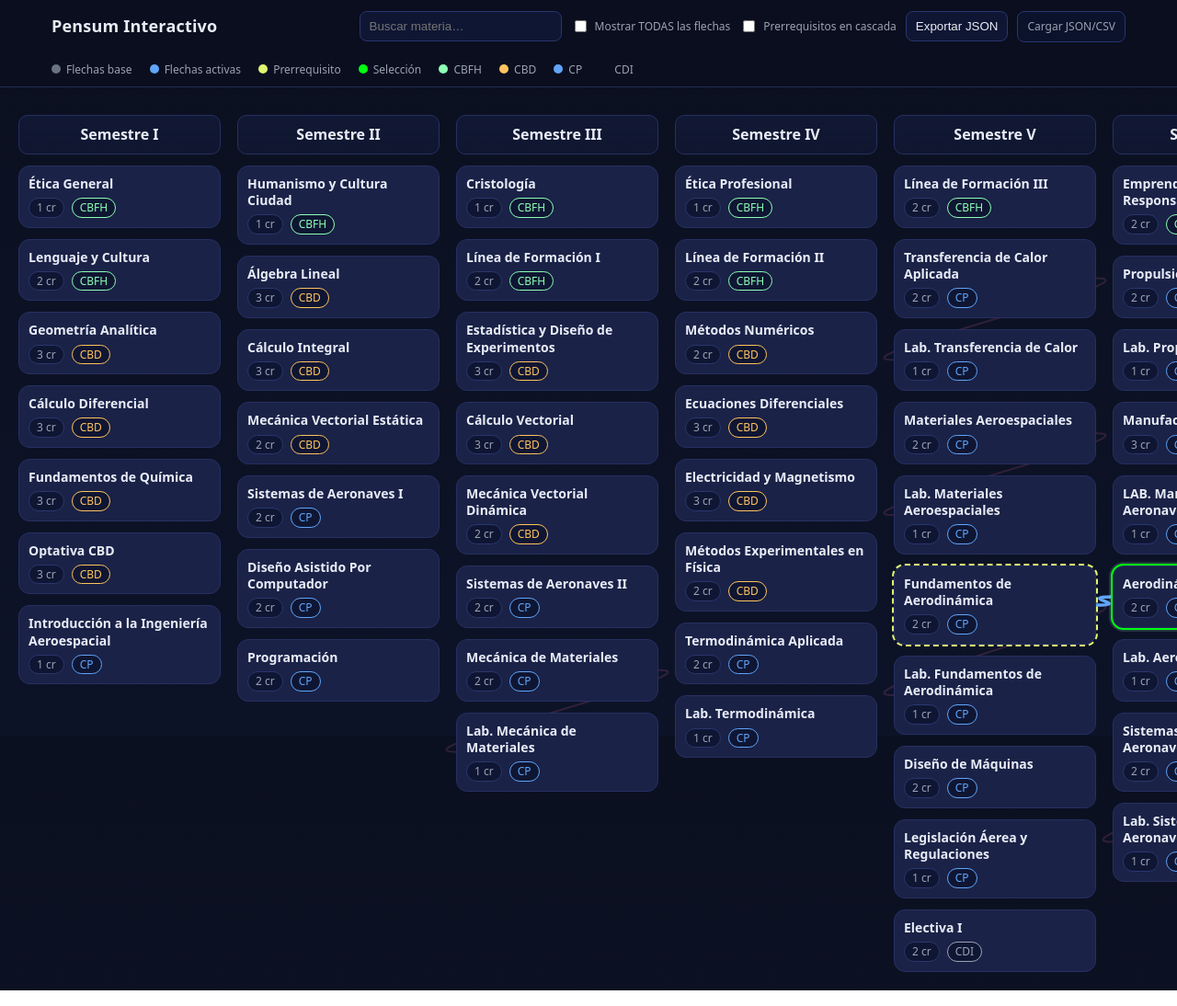
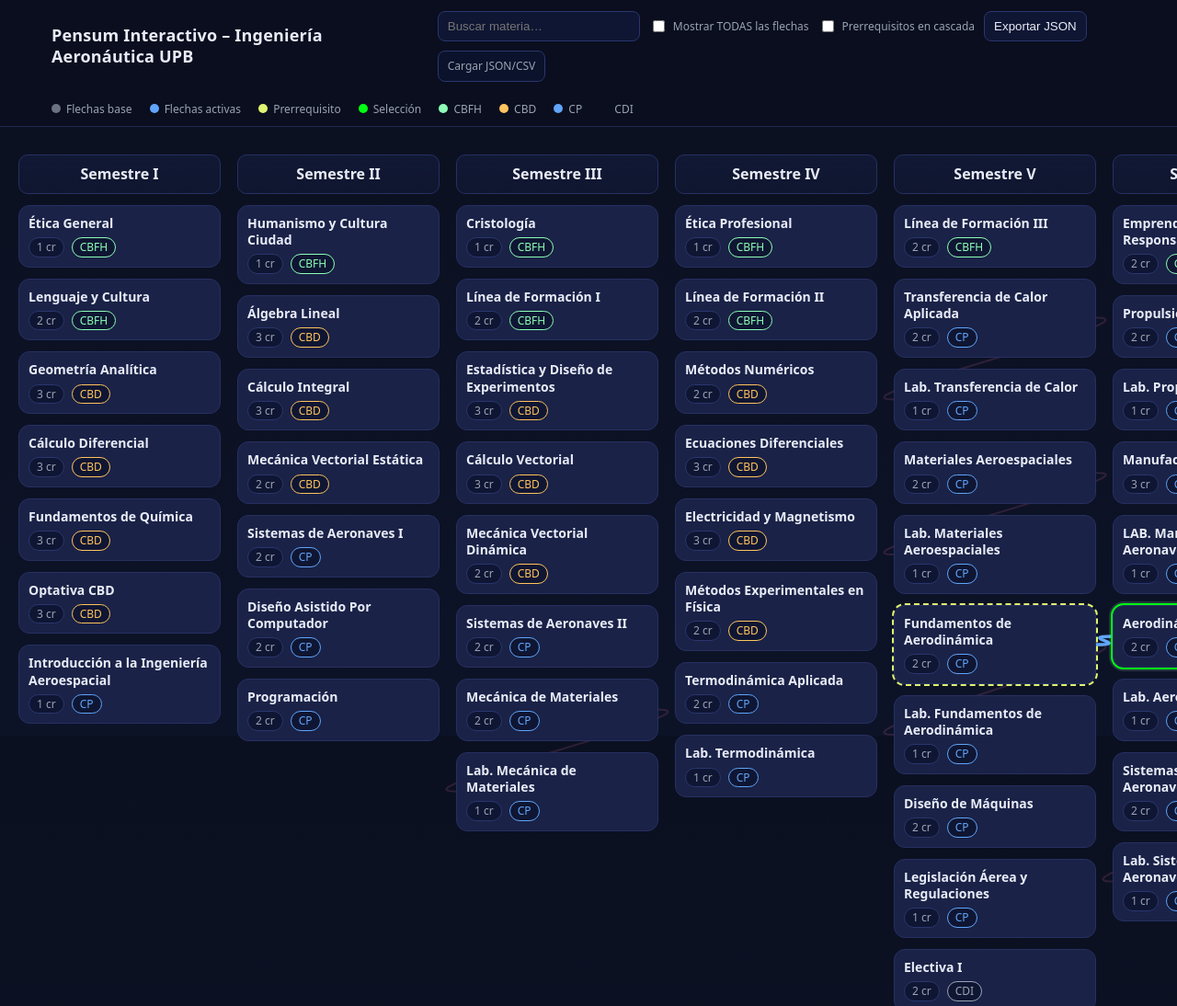
Before and after one commit to jcagudelo12/PlanEstudiosAeroUPB, a plain HTML site: page index.html in a window 1280 px wide. Shown: the top 1094 px of the page at 92% size. Drawn offline with Linux system fonts and the light colour scheme.

Commit message:
Update index.html

```diff
--- a/index.html
+++ b/index.html
@@ -3,14 +3,14 @@
 <head>
   <meta charset="utf-8" />
   <meta name="viewport" content="width=device-width, initial-scale=1" />
-  <title>Pensum Interactivo – Demo</title>
+  <title>Pensum Interactivo – Ingeniería Aeronáutica UPB</title>
   <link rel="stylesheet" href="style.css">
   <script src="script.js" defer></script>
 </head>
 <body>
   <header>
     <div class="bar">
-      <h1>Pensum Interactivo</h1>
+      <h1>Pensum Interactivo – Ingeniería Aeronáutica UPB</h1>
       <div class="controls">
         <input id="search" type="text" placeholder="Buscar materia…" />
         <label><input type="checkbox" id="toggleAll" /> Mostrar TODAS las flechas</label>
```
